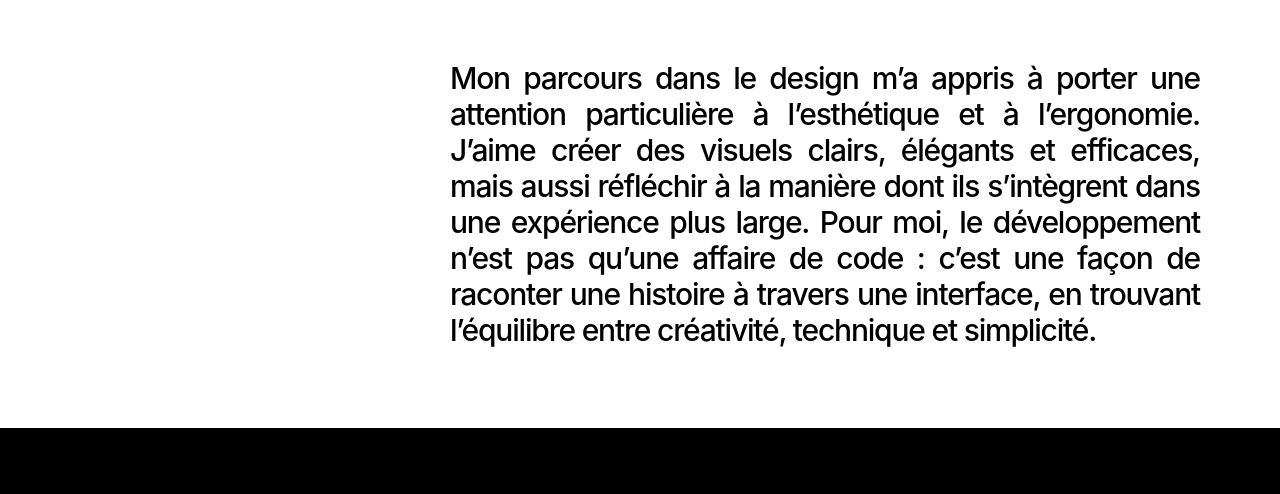
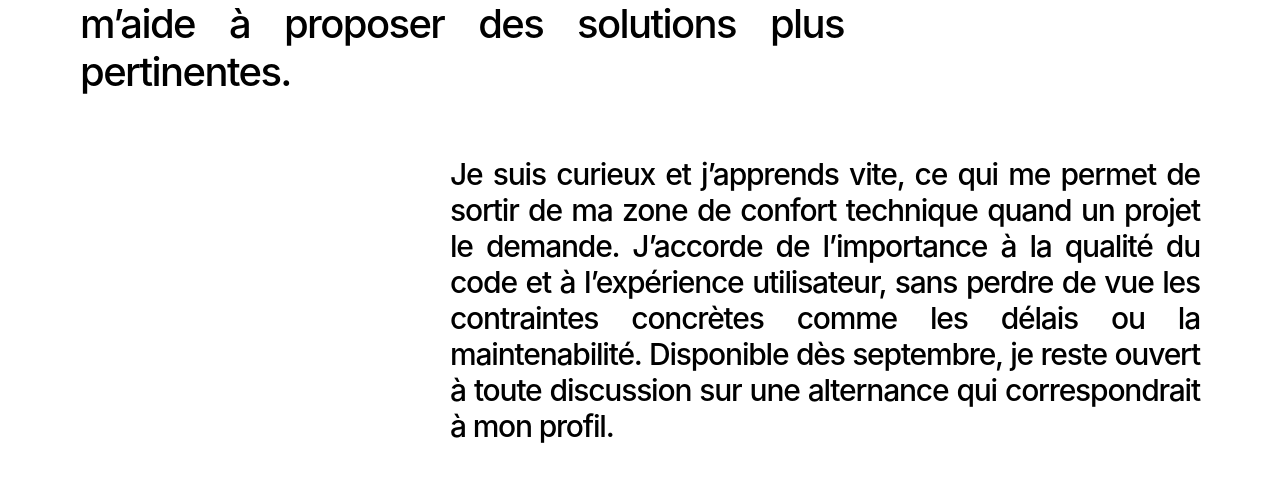
Before and after one commit to bricebrett/my-portfolio, a Next.js app in the folder frontend/: page / in a window 1280 px wide. Shown: the part 1660-2154 px from the top of the page. Built offline with nearby package versions, Linux system fonts and the light colour scheme; no server answers.

Commit message:
modify about text

```diff
--- a/frontend/src/components/About.tsx
+++ b/frontend/src/components/About.tsx
@@ -20,26 +20,25 @@ export default function About({ showButton = true }: AboutProps) {
       </div>
       <ScrollReveal>
         <h3 className="about__headline">
-          Passionné par le développement front-end, j’aime donner vie aux
-          interfaces et transformer des maquettes en expériences fluides,
-          interactives et accessibles. Le code côté client me permet d’exprimer
-          ma créativité en travaillant directement sur ce que l’utilisateur
-          perçoit et ressent. Cela dit, je reste curieux et ouvert à
-          l’apprentissage du back-end, car comprendre l’ensemble d’une
-          application permet d’imaginer des solutions plus cohérentes et
-          performantes.
+          Actuellement en pré-Master of Science à Epitech Strasbourg, j’intègre
+          le Master en septembre 2026 et je recherche une alternance de deux ans
+          à partir de cette date, au rythme 4 semaines en entreprise / 2
+          semaines en école. Mon parcours mêle développement front-end et
+          back-end, avec un vrai intérêt pour la data et l’IA. Je n’aime pas me
+          limiter à une seule couche technique : comprendre comment une
+          application fonctionne dans son ensemble m’aide à proposer des
+          solutions plus pertinentes.
         </h3>
       </ScrollReveal>
       <ScrollReveal>
         <div className="about__content">
           <p className="about__description">
-            Mon parcours dans le design m’a appris à porter une attention
-            particulière à l’esthétique et à l’ergonomie. J’aime créer des
-            visuels clairs, élégants et efficaces, mais aussi réfléchir à la
-            manière dont ils s’intègrent dans une expérience plus large. Pour
-            moi, le développement n’est pas qu’une affaire de code : c’est une
-            façon de raconter une histoire à travers une interface, en trouvant
-            l’équilibre entre créativité, technique et simplicité.
+            Je suis curieux et j’apprends vite, ce qui me permet de sortir de ma
+            zone de confort technique quand un projet le demande. J’accorde de
+            l’importance à la qualité du code et à l’expérience utilisateur,
+            sans perdre de vue les contraintes concrètes comme les délais ou la
+            maintenabilité. Disponible dès septembre, je reste ouvert à toute
+            discussion sur une alternance qui correspondrait à mon profil.
           </p>
         </div>
       </ScrollReveal>
```
